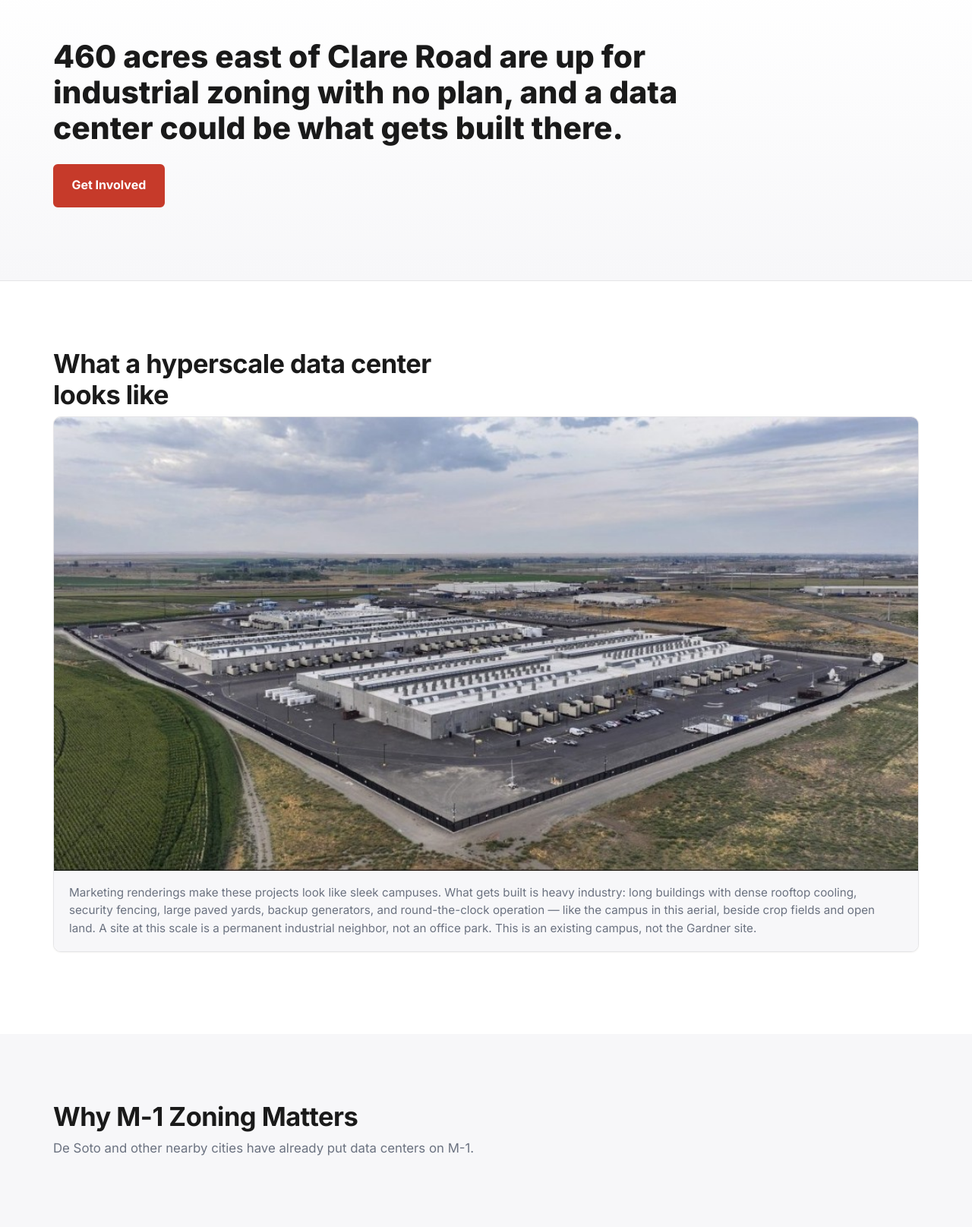
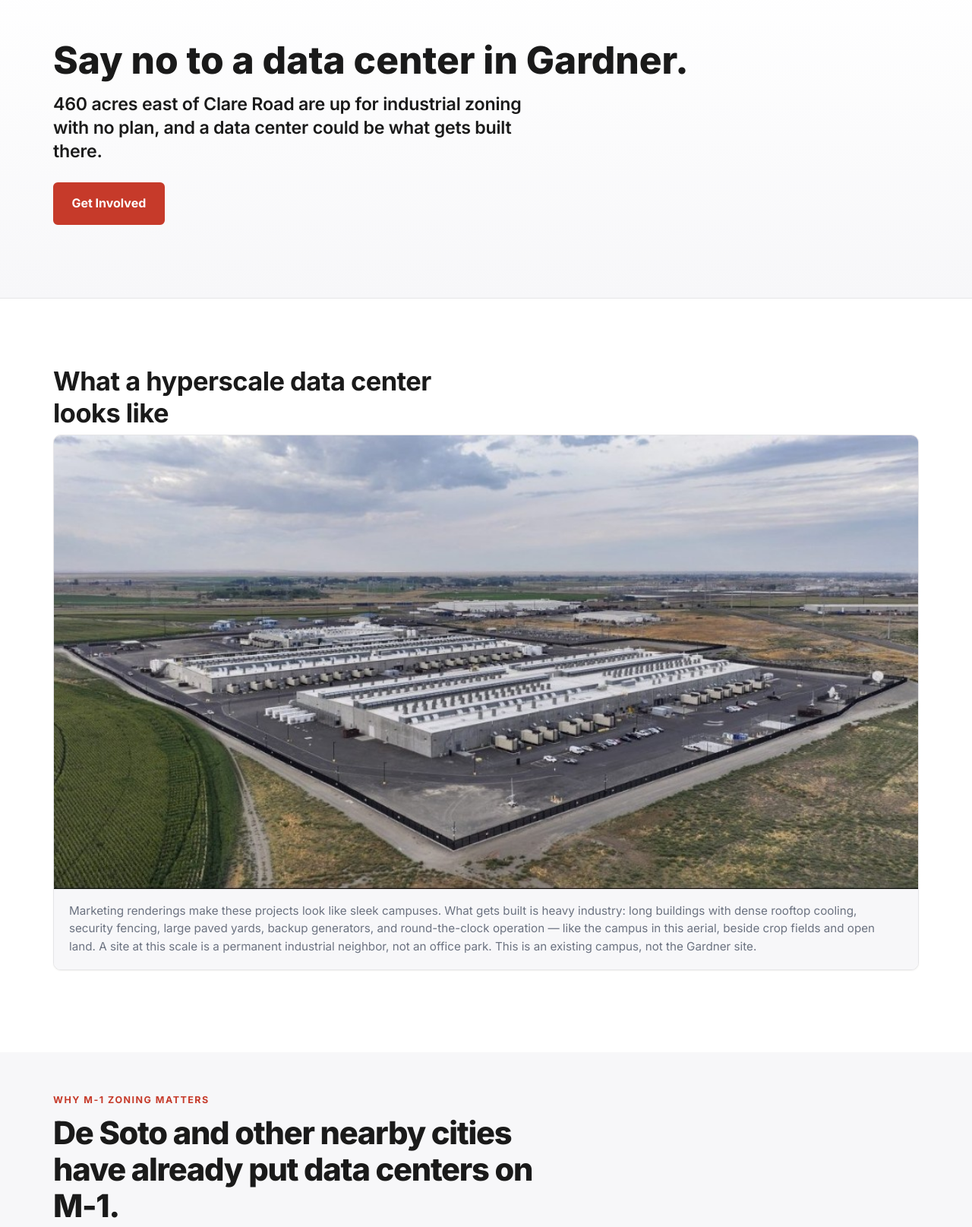
Before and after one commit to keisenb/gardnerdatacenter.com, a plain HTML site: page index.html in a window 1280 px wide. Shown: the part 140-1755 px from the top of the page at 76% size. Drawn offline with Linux system fonts and the light colour scheme.

Commit message:
Restore the homepage headline and restyle the M-1 point.
Say no stays the H1. The 460-acre sentence is the H2. Why M-1 Zoning Matters is a short statement instead of a floating paragraph.

Co-authored-by: Kyle Eisenbarger <keisenb@users.noreply.github.com>

```diff
--- a/index.html
+++ b/index.html
@@ -27,7 +27,7 @@
   <link rel="preconnect" href="https://fonts.gstatic.com" crossorigin />
   <link href="https://fonts.googleapis.com/css2?family=Inter:wght@400;500;600;700;800&display=swap" rel="stylesheet" />
 
-  <link rel="stylesheet" href="styles.css?v=2026-11-27-home" />
+  <link rel="stylesheet" href="styles.css?v=2026-11-27-hero" />
   <link rel="icon" type="image/png" href="logo.png?v=2026-05-03" />
 
   <!-- Privacy-friendly analytics by Plausible -->
@@ -93,7 +93,8 @@
 
     <section class="hero">
       <div class="container hero-inner">
-        <h1>460 acres east of Clare Road are up for industrial zoning with no plan, and a data center could be what gets built there.</h1>
+        <h1>Say no to a data center in Gardner.</h1>
+        <h2>460 acres east of Clare Road are up for industrial zoning with no plan, and a data center could be what gets built there.</h2>
         <div class="hero-cta">
           <a href="take-action.html" class="btn btn-primary">Get Involved</a>
         </div>
@@ -112,10 +113,10 @@
       </div>
     </section>
 
-    <section class="section section-soft">
+    <section class="section section-soft m1-why">
       <div class="container">
-        <h2 class="section-title section-title-wide">Why M-1 Zoning Matters</h2>
-        <p class="section-intro">De Soto and other nearby cities have already put data centers on M-1.</p>
+        <p class="section-label">Why M-1 Zoning Matters</p>
+        <p class="m1-why-line">De Soto and other nearby cities have already put data centers on M-1.</p>
       </div>
     </section>
 
--- a/styles.css
+++ b/styles.css
@@ -2111,8 +2111,23 @@ body:not(.is-archive-schedule) .meetings-schedule .timeline-item.is-past .timeli
 .secondary-actions a:hover { color: var(--color-accent-hover); }
 
 /* Case 26-303-02 ------------------------------------------------ */
-.is-rezoning .hero h1 { max-width: 22em; font-size: clamp(1.7rem, 4.2vw, 2.55rem); }
-.is-rezoning .hero .lede { max-width: 65ch; }
+.is-rezoning .hero h2 {
+  max-width: 28em;
+  margin-top: 0.85rem;
+  font-size: clamp(1.15rem, 2.5vw, 1.45rem);
+  font-weight: 600;
+  line-height: 1.35;
+  letter-spacing: -0.01em;
+}
+.m1-why { padding: 3rem 0; }
+.m1-why-line {
+  margin: 0;
+  max-width: 16em;
+  font-size: clamp(1.75rem, 4.5vw, 2.6rem);
+  font-weight: 800;
+  letter-spacing: -0.03em;
+  line-height: 1.15;
+}
 .ask-grid { grid-template-columns: 1fr; }
 @media (min-width: 700px) {
   .ask-grid { grid-template-columns: 1fr 1fr; }
```
Also changed, not shown: archive-home-2026-05.html (+1 -1 lines), archive-meetings-2026-05.html (+1 -1 lines), archive.html (+1 -1 lines), myths.html (+1 -1 lines), representatives.html (+1 -1 lines), resources.html (+1 -1 lines), take-action.html (+1 -1 lines), the-proposal.html (+1 -1 lines).
